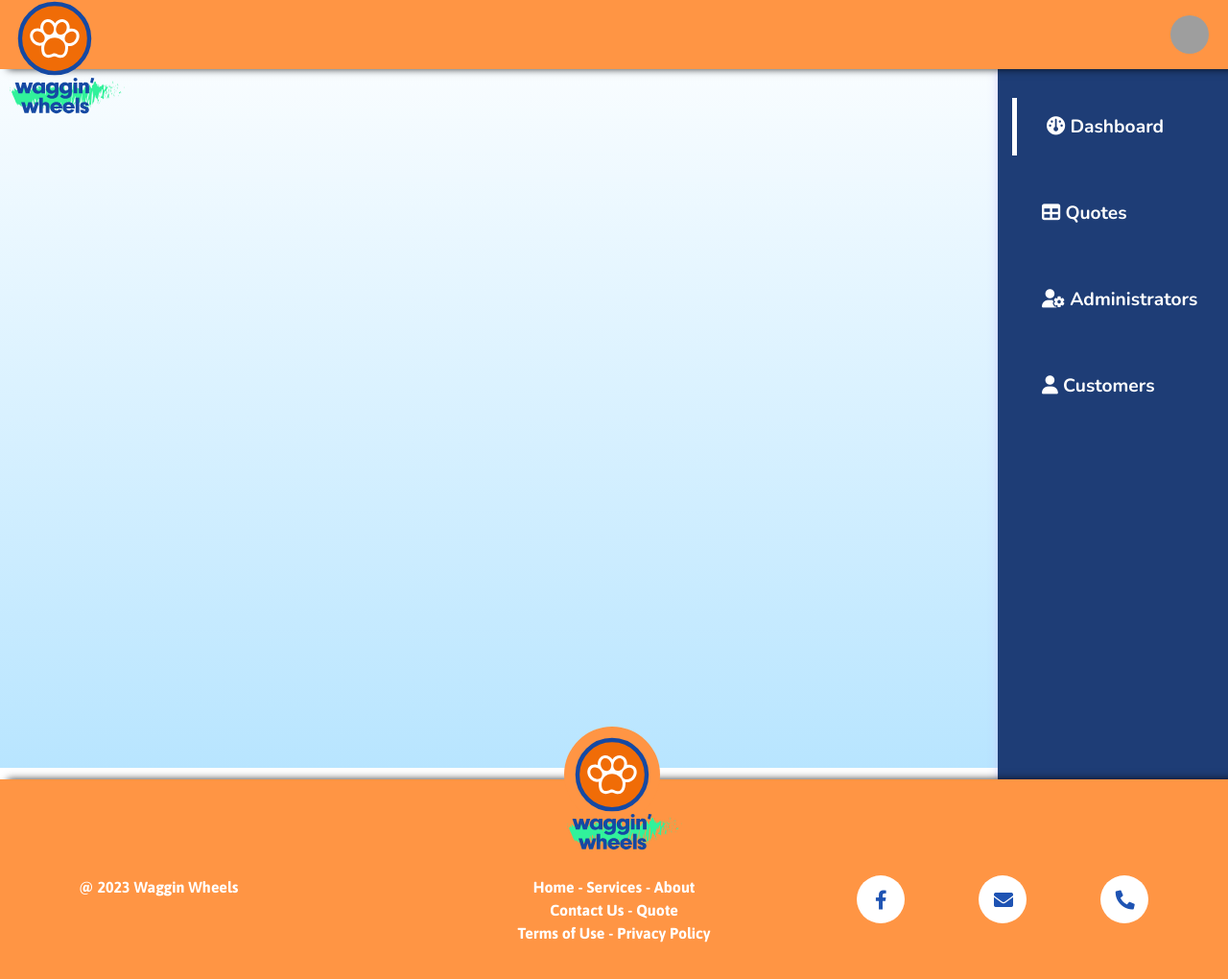
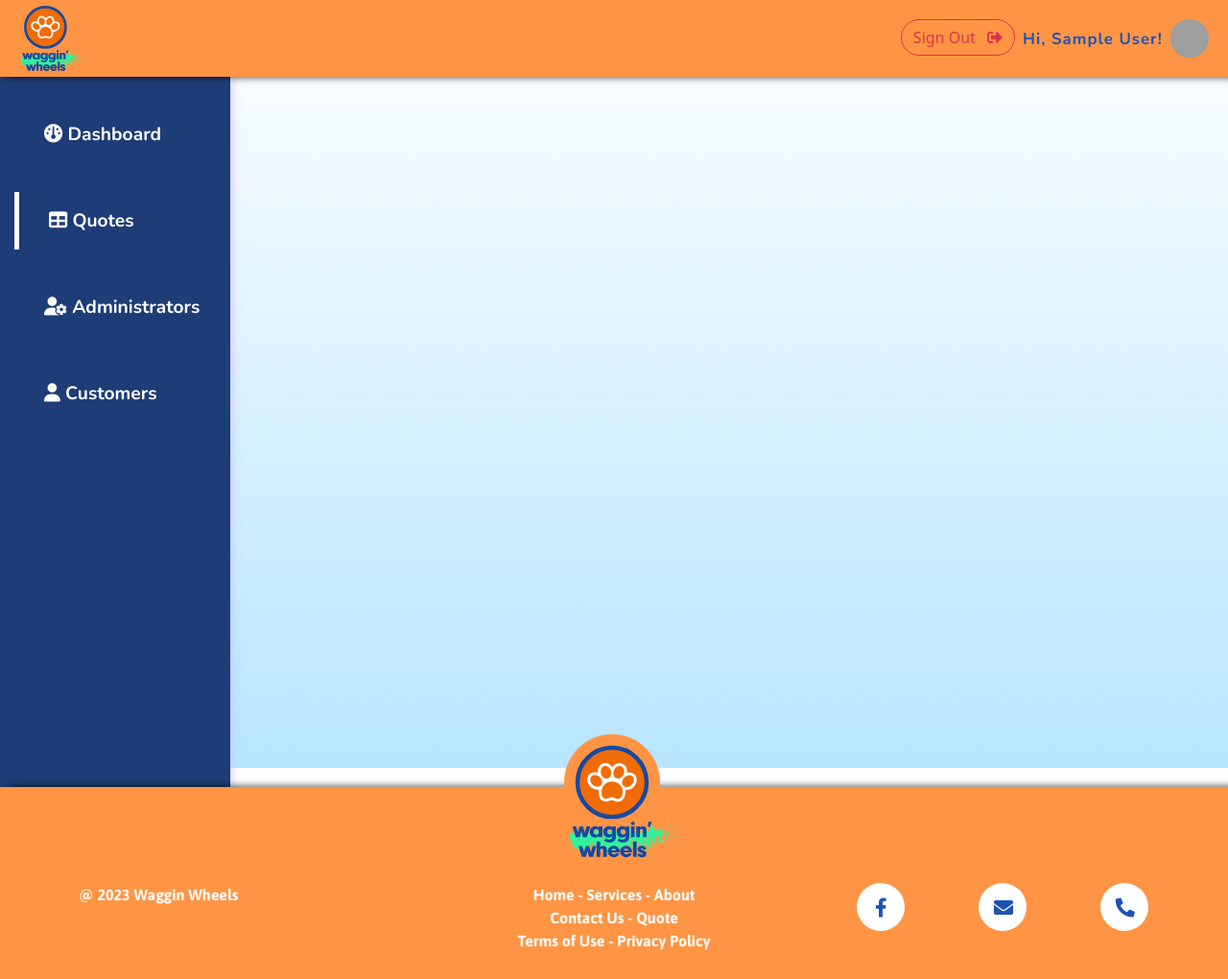
Before and after one commit to Jeniffer1976/Pet-Transport-Booking-System, a PHP site: page /admin_quotes.php in a window 1280 px wide. Shown: the whole page at 96% size. Before the commit the page ends 982 px from the top, so only its background shows below. Run offline with PHP 8.4, Linux system fonts and the light colour scheme; the visitor is signed in with stand-in values (Sample User, id 1); grey boxes are pictures that could not be loaded.

Commit message:
changed admin pgs and combined 2 navs to 1

```diff
--- a/admin.php
+++ b/admin.php
@@ -30,7 +30,7 @@
 <body>
 
     <!-- Navbar -->
-    <?php include("navbar_admin.php") ?>
+    <?php include("navbar.php") ?>
     <!--  -->
 
     <!-- Sidebar -->
--- a/admin_quotes.php
+++ b/admin_quotes.php
@@ -30,7 +30,7 @@
 <body>
 
     <!-- Navbar -->
-    <?php include("navbar_admin.php") ?>
+    <?php include("navbar.php") ?>
     <!--  -->
 
     <!-- Header -->
@@ -41,7 +41,7 @@
     <div class="navcontainer">
         <nav class="nav">
             <div class="nav-upper-options">
-                <div class="nav-option active">
+                <div class="nav-option">
                     <a class="nav-link nav-text" href="admin.php">
                         <i class="fa-solid fa-gauge"></i>
                         Dashboard
@@ -49,7 +49,7 @@
 
                 </div>
 
-                <div class="option2 nav-option">
+                <div class="option2 nav-option active">
                     <a class="nav-link nav-text" href="admin_quotes.php">
                         <i class="fa-solid fa-table"></i>
                         Quotes
--- a/loginFunctions.php
+++ b/loginFunctions.php
@@ -37,6 +37,7 @@ function login($username, $password)
                 $_SESSION['mobile'] = $row['mobile'];
                 $_SESSION['password'] = $row['password'];
                 $_SESSION['profile'] = $row['profile_pic'];
+                $_SESSION['role'] = $row['role'];
                 header("Location: index.php");
                 exit();
 
@@ -65,7 +66,8 @@ function login($username, $password)
                 $_SESSION['resignationDate'] = $row['resignation_date'];
                 $_SESSION['birthDate'] = $row['birth_date'];
                 $_SESSION['gender'] = $row['gender'];
-                // $_SESSION['profile'] = $row['profile_pic'];
+                $_SESSION['profile'] = $row['profile_pic'];
+                $_SESSION['role'] = $row['role'];
                 header("Location: admin.php");
                 exit();
 
--- a/navbar.php
+++ b/navbar.php
@@ -1,5 +1,11 @@
 <?php
 include_once("loginFunctions.php");
+
+if (isset($_SESSION['username'])) {
+    $role = $_SESSION['role'];
+} else {
+    $role = "none";
+}
 
 if (isset($_GET['logout'])) {
     logout();
@@ -13,20 +19,34 @@ if (isset($_GET['logout'])) {
 </style>
 <link rel="stylesheet" href="https://cdnjs.cloudflare.com/ajax/libs/font-awesome/5.15.4/css/all.min.css">
 
+
+<?php
+    if ($role != 'admin') { ?>
     <nav class="navbar sticky-top navbar-expand-lg">
         <div class="m-0 order-0 order-md-1 position-absolute main-logo">
+        <?php } else { ?>
+            <nav class="navbar sticky-top navbar-expand-lg" style='height: 5em;'>
+                <div class="m-0 order-0 order-md-1 position-absolute main-logo"
+                    style="margin-left: 20px !important; margin-top: 5px !important">
+                <?php } ?>
                 <a class="mx-auto" href="index.php">
+                    <?php if ($role != 'admin') { ?>
                         <img src="images/logo.svg" height="120" width="120">
+                    <?php } else { ?>
+                        <img src="images/logo.svg" height="70" width="70">
+                    <?php } ?>
                 </a>
             </div>
             <div class="container-fluid con1">
-        <button class="navbar-toggler" type="button" data-toggle="collapse" data-target="#navbarSupportedContent"
-            aria-controls="navbarSupportedContent" aria-expanded="false" aria-label="Toggle navigation">
+                <button class="navbar-toggler" type="button" data-toggle="collapse"
+                    data-target="#navbarSupportedContent" aria-controls="navbarSupportedContent" aria-expanded="false"
+                    aria-label="Toggle navigation">
                     <span class="navbar-toggler-icon"></span>
                 </button>
 
                 <div class="collapse navbar-collapse" id="navbarSupportedContent">
                     <ul class="navbar-nav mr-auto">
+                        <?php if ($role != 'admin') { ?>
                             <li class="nav-item active">
                                 <a class="nav-link nav-text" href="index.php">Home</a>
                             </li>
@@ -39,6 +59,7 @@ if (isset($_GET['logout'])) {
                             <li class="nav-item">
                                 <a class="nav-link nav-text" href="contact.php">Contact Us</a>
                             </li>
+                        <?php } ?>
                     </ul>
                 </div>
 
@@ -46,14 +67,28 @@ if (isset($_GET['logout'])) {
                     <li class="nav-item">
                         <?php if (isset($_SESSION['username'])) { ?> <!-- if user is logged in -->
                             <button type="button" class="btn btn-outline-danger rounded-pill mt-2 me-2"
-                        onclick="location.href = '?logout'">Sign Out <i class="fas fa-sign-out-alt ms-2"></i></button>
+                                onclick="location.href = '?logout'">Sign Out <i
+                                    class="fas fa-sign-out-alt ms-2"></i></button>
 
                         <?php } else { ?>
                             <button type="button" class="btn btn-outline-success rounded-pill mt-2 me-2"
-                        onclick="document.location='signIn.php'">Sign In <i class="fas fa-sign-in-alt ms-2"></i></button>
+                                onclick="document.location='signIn.php'">Sign In <i
+                                    class="fas fa-sign-in-alt ms-2"></i></button>
 
                         <?php } ?>
                     </li>
+                    <?php
+                    if (isset($_SESSION['username'])) {
+                        if ($role == 'admin') {
+                            ?> <!-- if user is logged in -->
+                            <li class="nav-item" style='margin-top: 5%; color: #1E53B3'>
+                                <span
+                                    style='font-size: 1.05em; font-weight: 600; font-family: "Nunito"; letter-spacing: 1px'>Hi,
+                                    <?php echo $_SESSION['firstName'] ?>!
+                                    <span>
+                            </li>
+                        <?php }
+                    } ?>
                     <li class="nav-item dropdown">
 
                         <a class="nav-link" role="button" data-bs-toggle="dropdown">
@@ -67,29 +102,43 @@ if (isset($_GET['logout'])) {
 
                             <?php } ?>
                         </a>
-
+                        <?php
+                        if ($role != 'admin') { ?>
                             <ul class="dropdown-menu">
-                    <?php if (isset($_SESSION['username'])) { ?> <!-- if user is logged in -->
+                            <?php } else { ?>
+                                <ul class="dropdown-menu" style="left: -7em;position: absolute">
+                                <?php } ?>
+                                <?php
+                                if (isset($_SESSION['username'])) {
+                                    if ($role != 'admin') {
+                                        ?> <!-- if user is logged in -->
                                         <li class="ms-3">
                                             <h5>Hi,
                                                 <?php echo $_SESSION['firstName'] ?>
                                                 <h5>
                                         </li>
+                                    <?php } ?>
                                 <li><a class="dropdown-item" href="accountOverview.php">View profile</a></li>
                                 <li><a class="dropdown-item text2" onclick="location.href = '?logout'">Sign out <i
                                             class="fas fa-sign-out-alt ms-2"></i></a></li>
                                 <?php } else { ?>
-                        <li><a class="dropdown-item" href="signIn.php">Sign In <i class="fas fa-sign-in-alt ms-2"></i></a>
+                                    <li><a class="dropdown-item" href="signIn.php">Sign In <i
+                                                class="fas fa-sign-in-alt ms-2"></i></a>
                                     </li>
-                        <li><a style="color:#1E53B3" class="dropdown-item" href="signUp.php">Create an account</a></li>
+                                    <li><a style="color:#1E53B3" class="dropdown-item" href="signUp.php">Create an
+                                            account</a>
+                                    </li>
                                 <?php } ?>
 
                             </ul>
                     </li>
                 </ul>
                 <div>
+                    <?php
+                    if ($role != 'admin') { ?>
                         <button type="button" class="btn rounded-pill gradient2 req-text"
                             onclick="document.location='requestquote.php'">Request a quote</button>
+                    <?php } ?>
                 </div>
             </div>
         </nav>
--- a/navbar_admin.php
+++ /dev/null
@@ -1,70 +0,0 @@
-<?php
-include_once("loginFunctions.php");
-
-if (isset($_GET['logout'])) {
-    logout();
-    echo "test";
-}
-
-?>
-
-<style>
-    <?php include("stylesheets/common.css") ?>
-</style>
-<link rel="stylesheet" href="https://cdnjs.cloudflare.com/ajax/libs/font-awesome/5.15.4/css/all.min.css">
-
-<nav class="navbar sticky-top navbar-expand-lg">
-    <div class="m-0 order-0 order-md-1 position-absolute main-logo">
-        <a class="mx-auto" href="index.php">
-            <img src="images/logo.svg" height="120" width="120">
-        </a>
-    </div>
-    <div class="container-fluid con1">
-        <button class="navbar-toggler" type="button" data-toggle="collapse" data-target="#navbarSupportedContent"
-            aria-controls="navbarSupportedContent" aria-expanded="false" aria-label="Toggle navigation">
-            <span class="navbar-toggler-icon"></span>
-        </button>
-
-        <div class="collapse navbar-collapse" id="navbarSupportedContent">
-            <ul class="navbar-nav mr-auto">
-            </ul>
-        </div>
-
-        <ul class='navbar-nav'>
-            <li class="nav-item dropdown">
-                <a class="nav-link" role="button" data-bs-toggle="dropdown">
-                    <?php if (isset($_SESSION['profile'])) {
-                        $profile = $_SESSION['profile']
-                            ?>
-                        <img src="images/profileImg/<?php echo $profile ?>" height="40" width="40"
-                            style="object-fit: cover; border-radius: 50%;">
-                    <?php } else { ?>
-                        <img src="images/person.svg" height="35" width="35">
-
-                    <?php } ?>
-                </a>
-
-                <ul class="dropdown-menu" style="left: -7em;position: absolute">
-                    <?php if (isset($_SESSION['username'])) { ?> <!-- if user is logged in -->
-                        <li class="ms-3">
-                            <h5>Hi,
-                                <?php echo $_SESSION['firstName'] ?>
-                                <h5>
-                        </li>
-                        <li><a class="dropdown-item" href="accountOverview.php">View profile</a></li>
-                        <li><a class="dropdown-item text2" onclick="location.href = '?logout'">Sign out <i
-                                    class="fas fa-sign-out-alt ms-2"></i></a></li>
-                    <?php } else { ?>
-                        <li><a class="dropdown-item" href="signIn.php">Sign In <i class="fas fa-sign-in-alt ms-2"></i></a>
-                        </li>
-                        <li><a style="color:#1E53B3" class="dropdown-item" href="signUp.php">Create an account</a></li>
-                    <?php } ?>
-
-                </ul>
-            </li>
-        </ul>
-        <div>
-
-        </div>
-    </div>
-</nav>
--- a/stylesheets/admin.css
+++ b/stylesheets/admin.css
@@ -19,8 +19,9 @@
     height: 100vh;
     width: 15em;
     background-color: #1E3D76;
-    position: fixed;
-    right: 0;
+    margin-bottom: -20vh;
+    left: 0;
+    position: absolute;
     box-shadow: 1px 1px 10px rgba(198, 189, 248, 0.825);
     display: flex;
     flex-direction: column;
@@ -32,8 +33,6 @@
 .navcontainer {
     height: 100vh;
     width: 15em;
-    left: 72.1em;
-    position: sticky;
     overflow-y: scroll;
     overflow-x: hidden;
     transition: all 0.5s ease-in-out;
```
Also changed, not shown: accountOverview.php (+13 -5 lines), editAccount.php (+6 -2 lines). Lines whose indentation alone changed are shown as unchanged.
